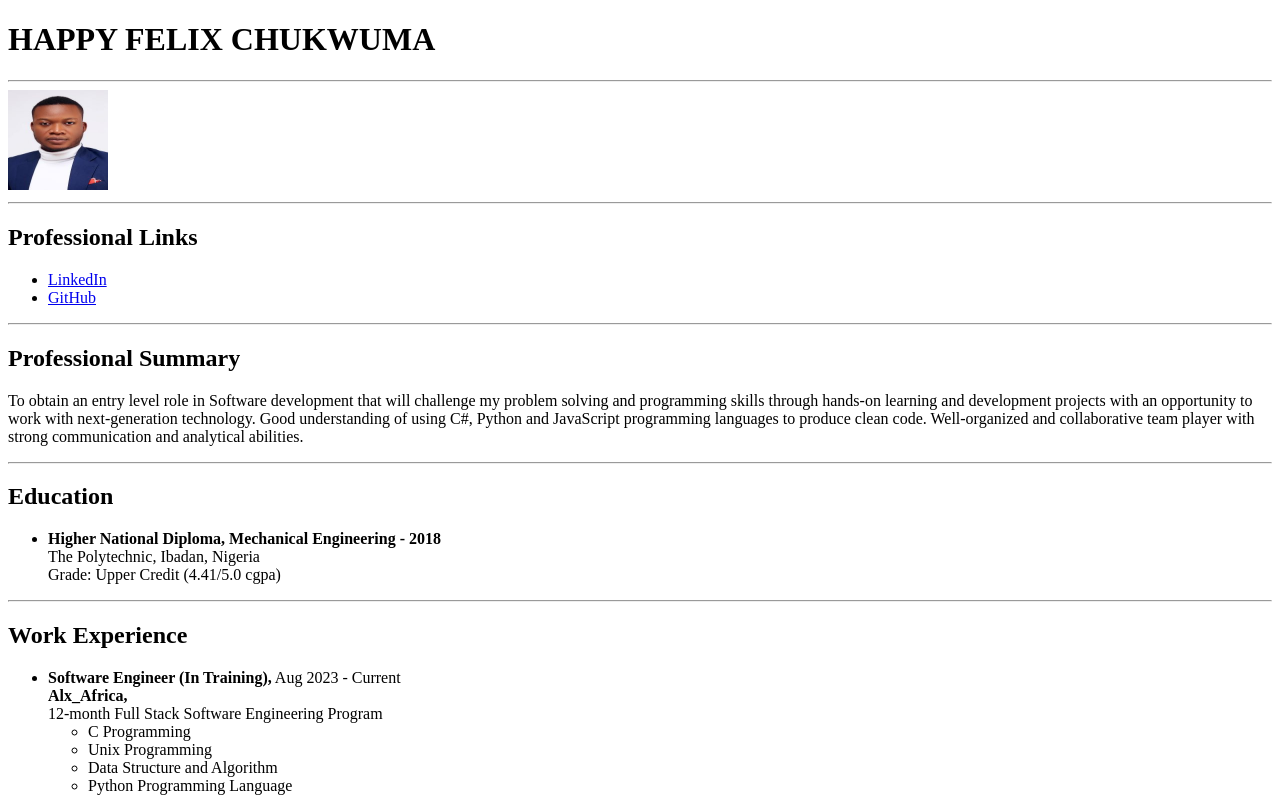
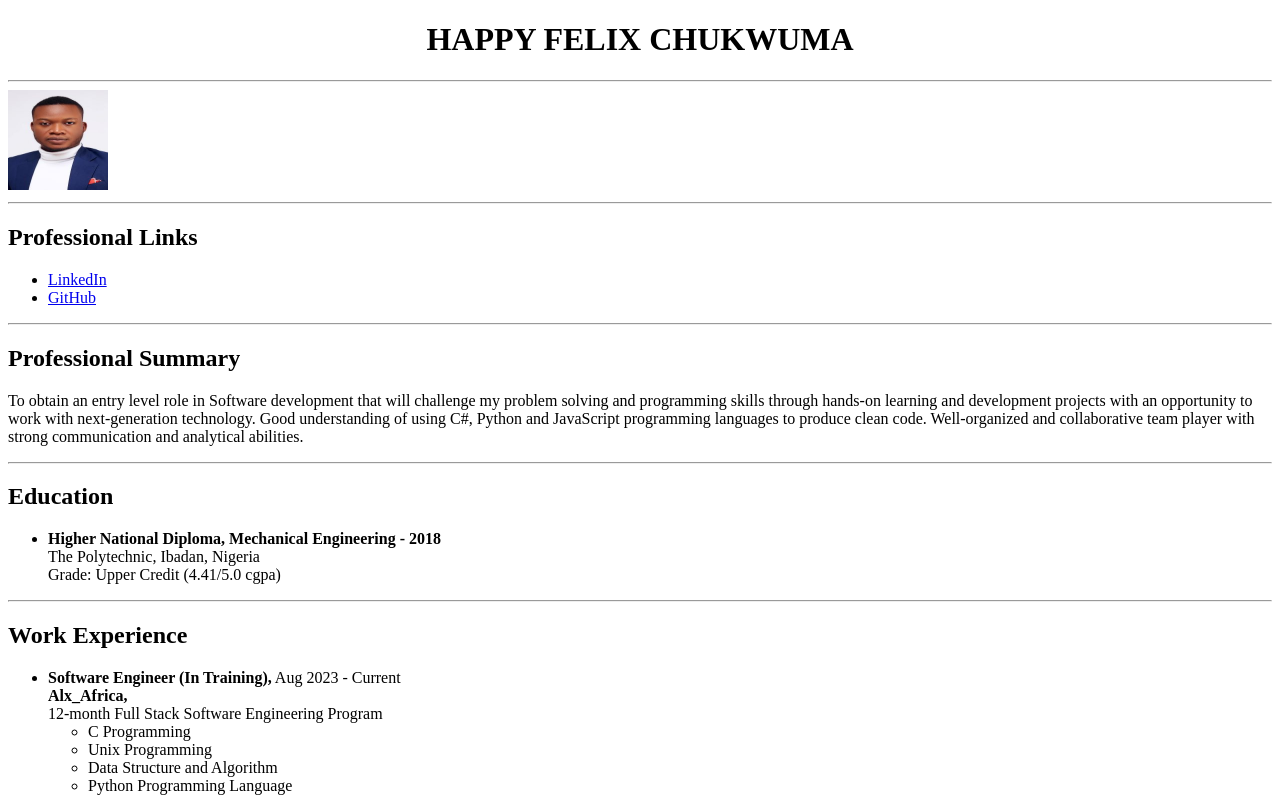
Before and after one commit to happychuks/Capstone-Project-1---Online-Resume, a plain HTML site: page index.html in a window 1280 px wide. Shown: the top 800 px of the page. Drawn offline with Linux system fonts and the light colour scheme.

Commit message:
Update index.html
centralized the text in h1 tag

```diff
--- a/index.html
+++ b/index.html
@@ -6,7 +6,7 @@
         <title>My Resume</title>
     </head>
     <body>
-       <h1>HAPPY FELIX CHUKWUMA</h1>
+       <center><h1>HAPPY FELIX CHUKWUMA</h1> </center>
        <hr>
        <img src="./assets/profile_picture.JPG" height="100" width="100" alt="profile picture" /> <hr>
        <h2>Professional Links</h2>
```
